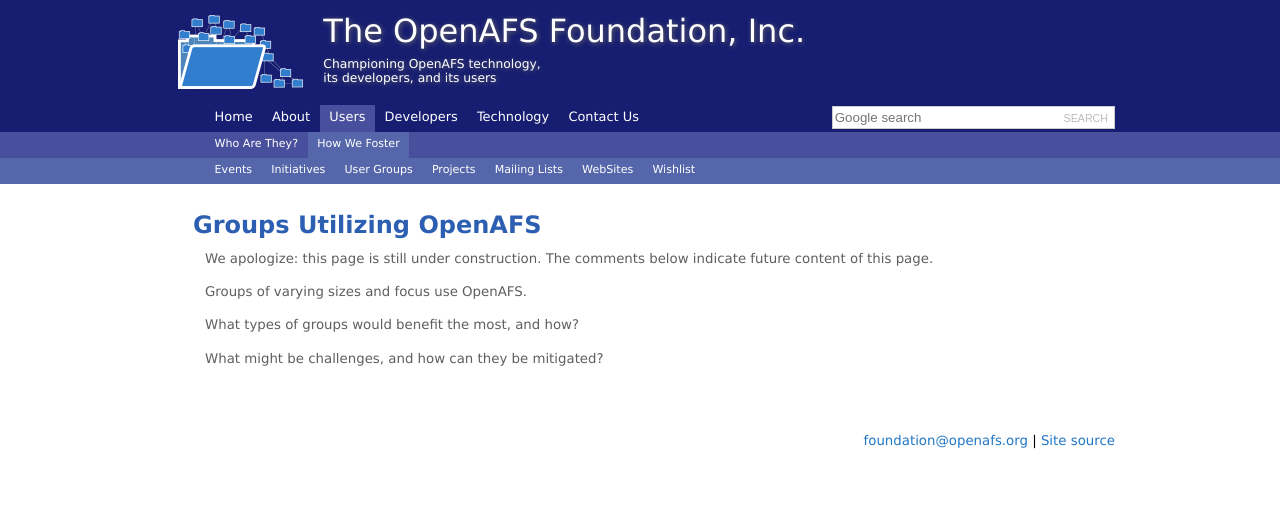
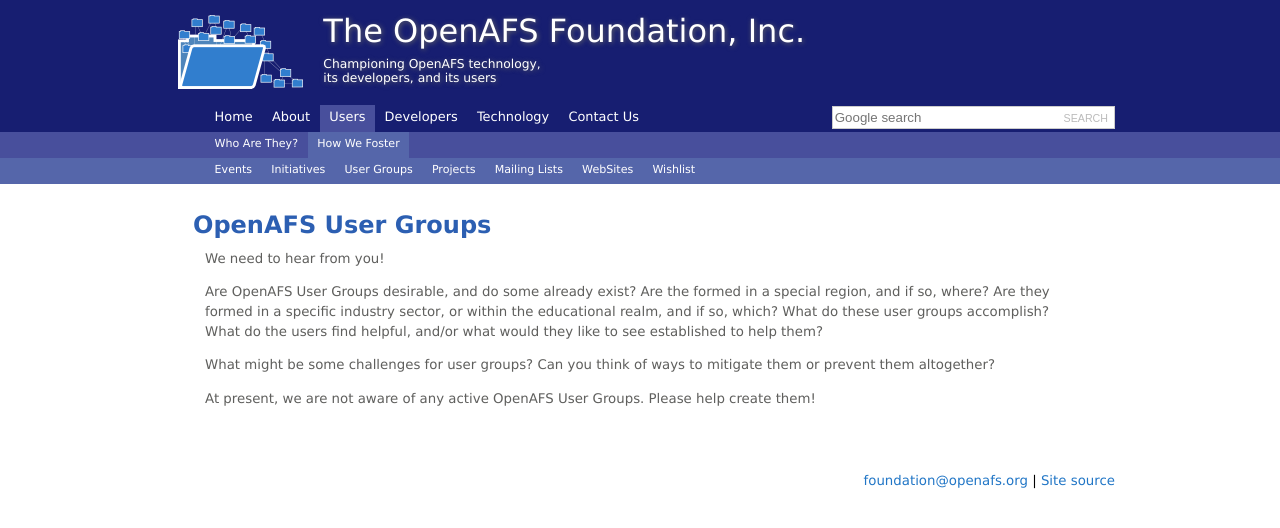
Before and after one commit to openafsfoundation/openafsfoundation.org, a Jekyll site: the page built from users/groups/index.md, in a window 1280 px wide. Shown: the top 528 px of the page. Built offline with Jekyll 4.4.1, drawn with Linux system fonts in a browser that asks for light colours.

Commit message:
Update index.md

```diff
--- a/users/groups/index.md
+++ b/users/groups/index.md
@@ -3,14 +3,12 @@
 nav: [users,how]
 ---
 
-## Groups Utilizing OpenAFS ##
+## OpenAFS User Groups ##
 
-We apologize: this page is still under construction.  The comments below indicate future content of this page.
+We need to hear from you!
 
+Are OpenAFS User Groups desirable, and do some already exist?  Are the formed in a special region, and if so, where?  Are they formed in a specific industry sector, or within the educational realm, and if so, which?  What do these user groups accomplish? What do the users find helpful, and/or what would they like to see established to help them?
 
+What might be some challenges for user groups?  Can you think of ways to mitigate them or prevent them altogether?
 
-Groups of varying sizes and focus use OpenAFS.
-
-What types of groups would benefit the most, and how?
-
-What might be challenges, and how can they be mitigated?
+At present, we are not aware of any active OpenAFS User Groups.  Please help create them!
```
